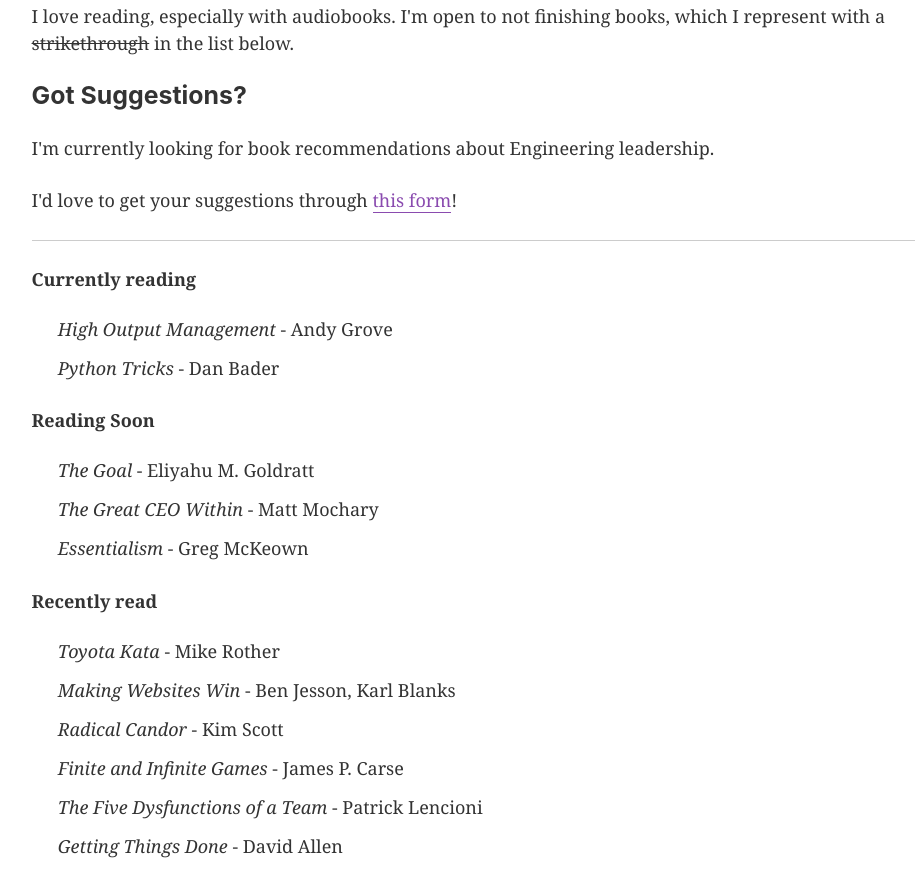
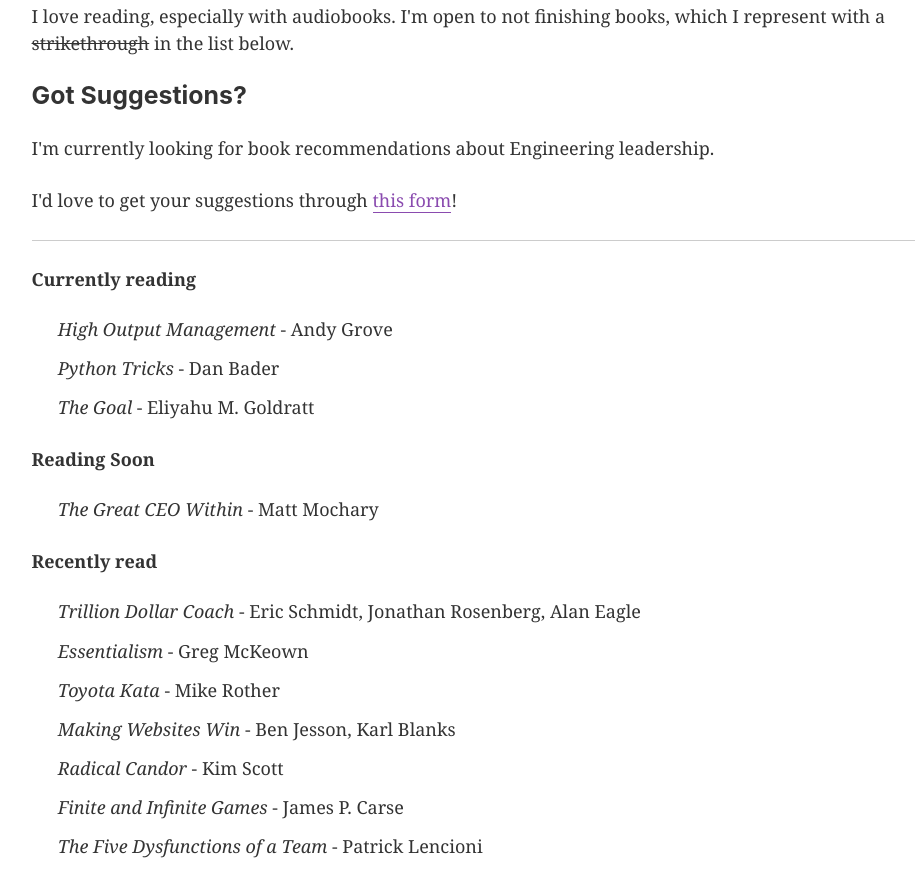
Before and after one commit to render-examples/gatsby-starter-default, a Gatsby site: page /reading in a window 1280 px wide. Shown: the part 211-1080 px from the top of the page, without its empty margins (148-1063 px from the left). Built offline with nearby package versions, Linux system fonts and the light colour scheme; Gatsby itself is replaced by a stand-in of ours.

Commit message:
updates reading

```diff
--- a/src/pages/reading.js
+++ b/src/pages/reading.js
@@ -37,21 +37,25 @@
       <li>
         <i>Python Tricks</i> - Dan Bader
       </li>
+      <li>
+        <i>The Goal</i> - Eliyahu M. Goldratt
+      </li>
     </ul>
     <h4>Reading Soon</h4>
     <ul className="reading">
       <li>
-        <i>The Goal</i> - Eliyahu M. Goldratt
+        <i>The Great CEO Within</i> - Matt Mochary
       </li>
+    </ul>
+    <h4>Recently read</h4>
+    <ul className="reading">
       <li>
-        <i>The Great CEO Within</i> - Matt Mochary
+        <i>Trillion Dollar Coach</i> - Eric Schmidt, Jonathan Rosenberg, Alan
+        Eagle
       </li>
       <li>
         <i>Essentialism</i> - Greg McKeown
       </li>
-    </ul>
-    <h4>Recently read</h4>
-    <ul className="reading">
       <li>
         <i>Toyota Kata</i> - Mike Rother
       </li>
```
